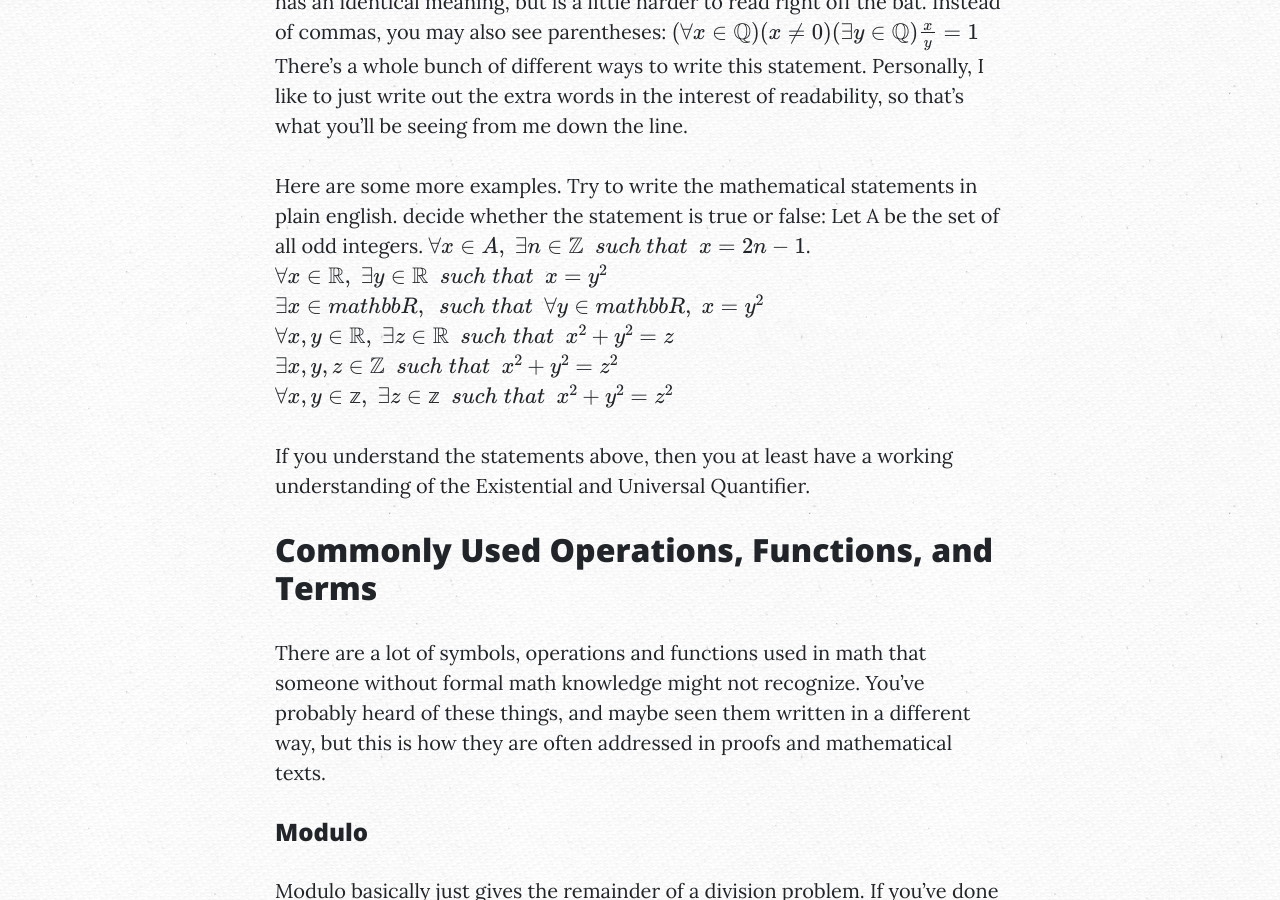
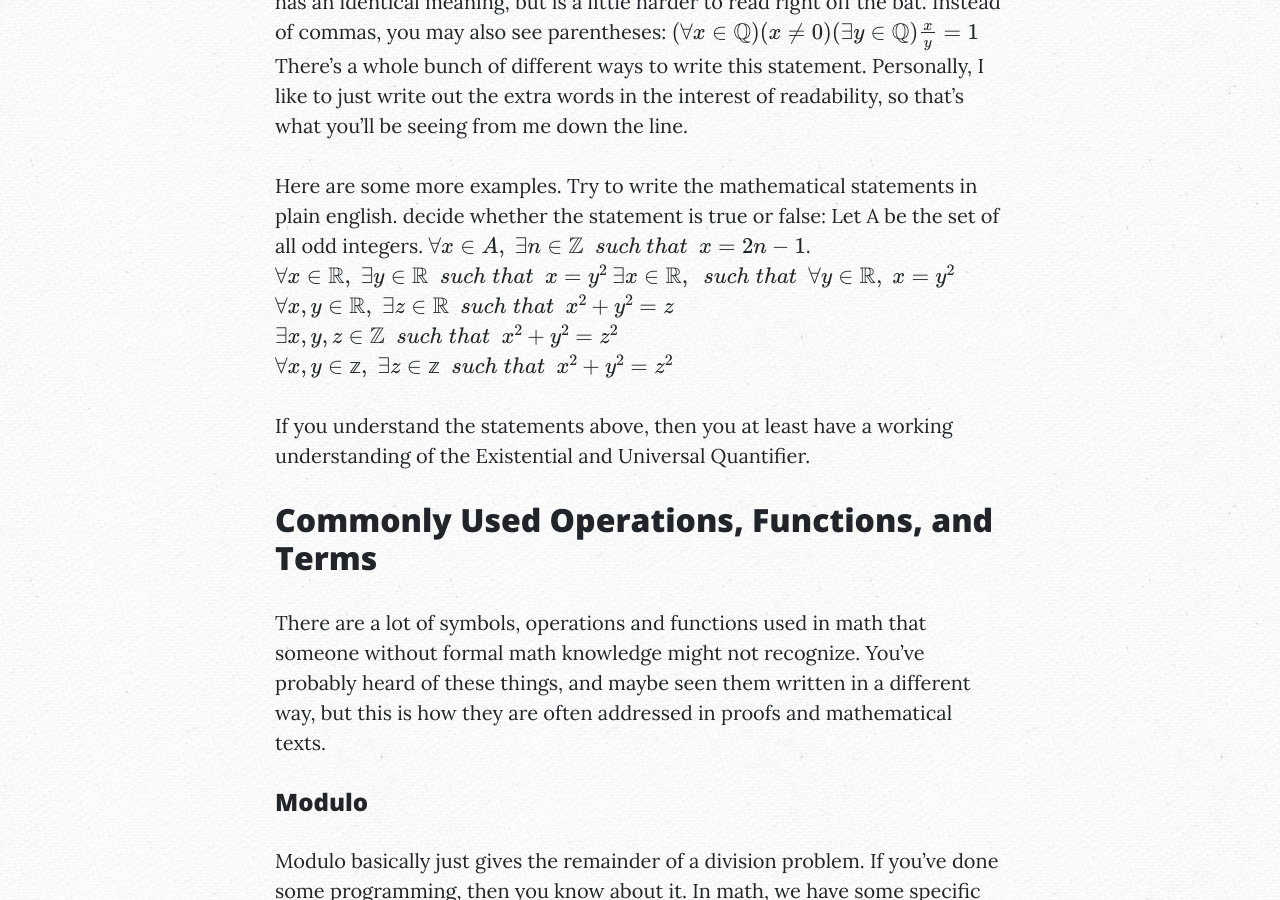
Before and after one commit to kevtysnell/jssomerville.github.io, a Jekyll site: the page built from _posts/math/2018-04-08-introToHigherMath.md, in a window 1280 px wide and 900 px high, scrolled down 6969 px. Built offline with Jekyll 4.4.1, drawn with Linux system fonts in a browser that asks for light colours; formulas are drawn with MathJax 3.

```diff
--- a/_posts/math/2018-04-08-introToHigherMath.md
+++ b/_posts/math/2018-04-08-introToHigherMath.md
@@ -103,7 +103,7 @@ Here are some more examples. Try to write the mathematical statements in plain e
 Let A be the set of all odd integers.
 $$\forall x \in A,\; \exists n \in \mathbb{Z}\,\,\,such\:that\,\,\,x = 2n-1$$.
 $$\forall x \in \mathbb{R}, \; \exists y \in \mathbb{R} \,\,\, such\;that\,\,\, x=y^2$$
-$$\exists x \in mathbb{R}, \,\,\,such\;that\,\,\, \forall y \in mathbb{R}, \; x = y^2$$
+$$\exists x \in \mathbb{R}, \,\,\,such\;that\,\,\, \forall y \in \mathbb{R}, \; x = y^2$$
 $$\forall x,y \in \mathbb{R},\; \exists z \in \mathbb{R} \,\,\,such\;that\,\,\, x^2 + y^2 = z$$
 $$\exists x, y, z \in \mathbb{Z}\,\,\, such\;that\,\,\, x^2+y^2=z^2$$
 $$\forall x,y \in \mathbb{z},\; \exists z \in \mathbb{z} \,\,\,such\;that\,\,\, x^2 + y^2 = z^2$$
```
